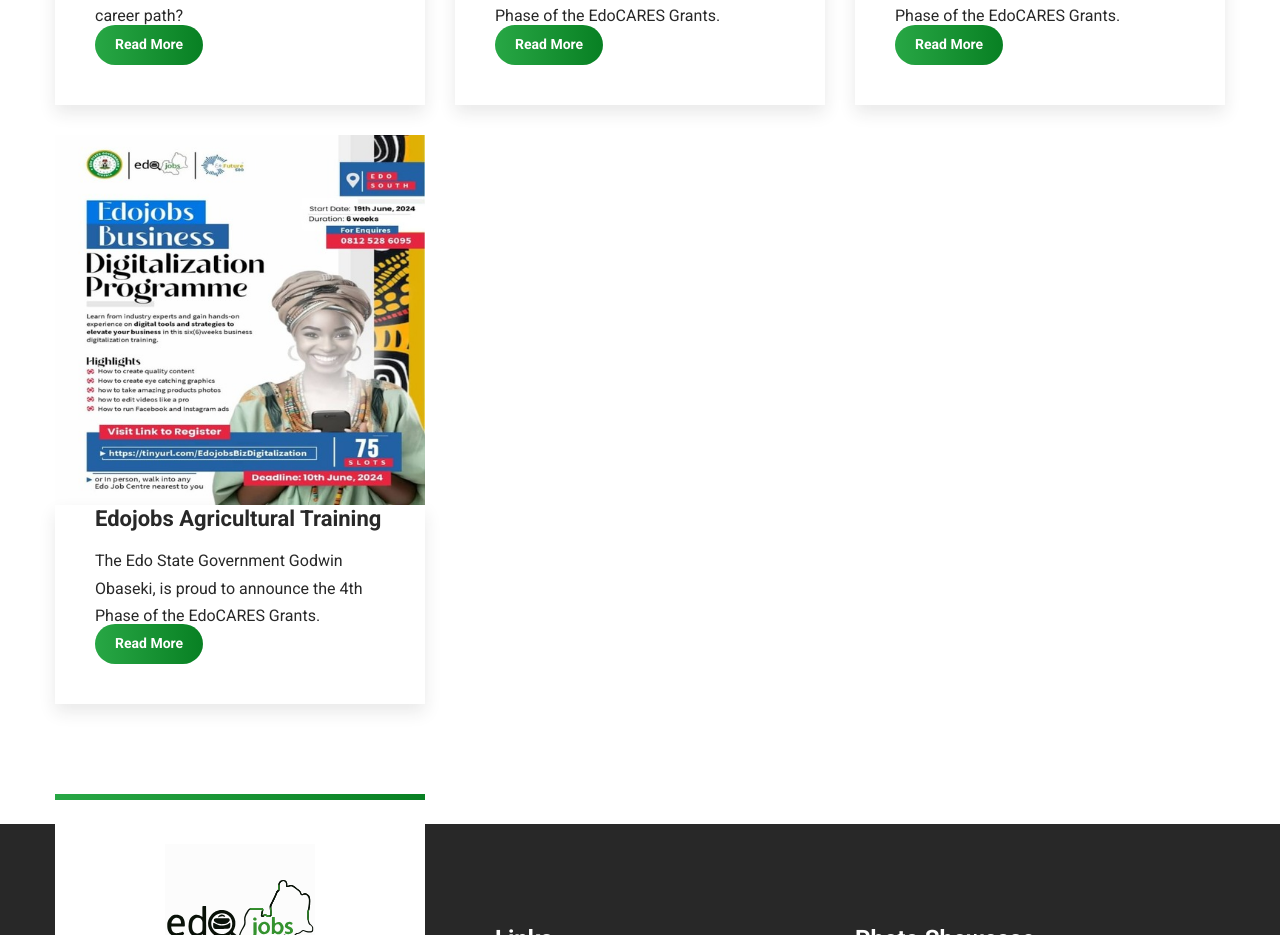
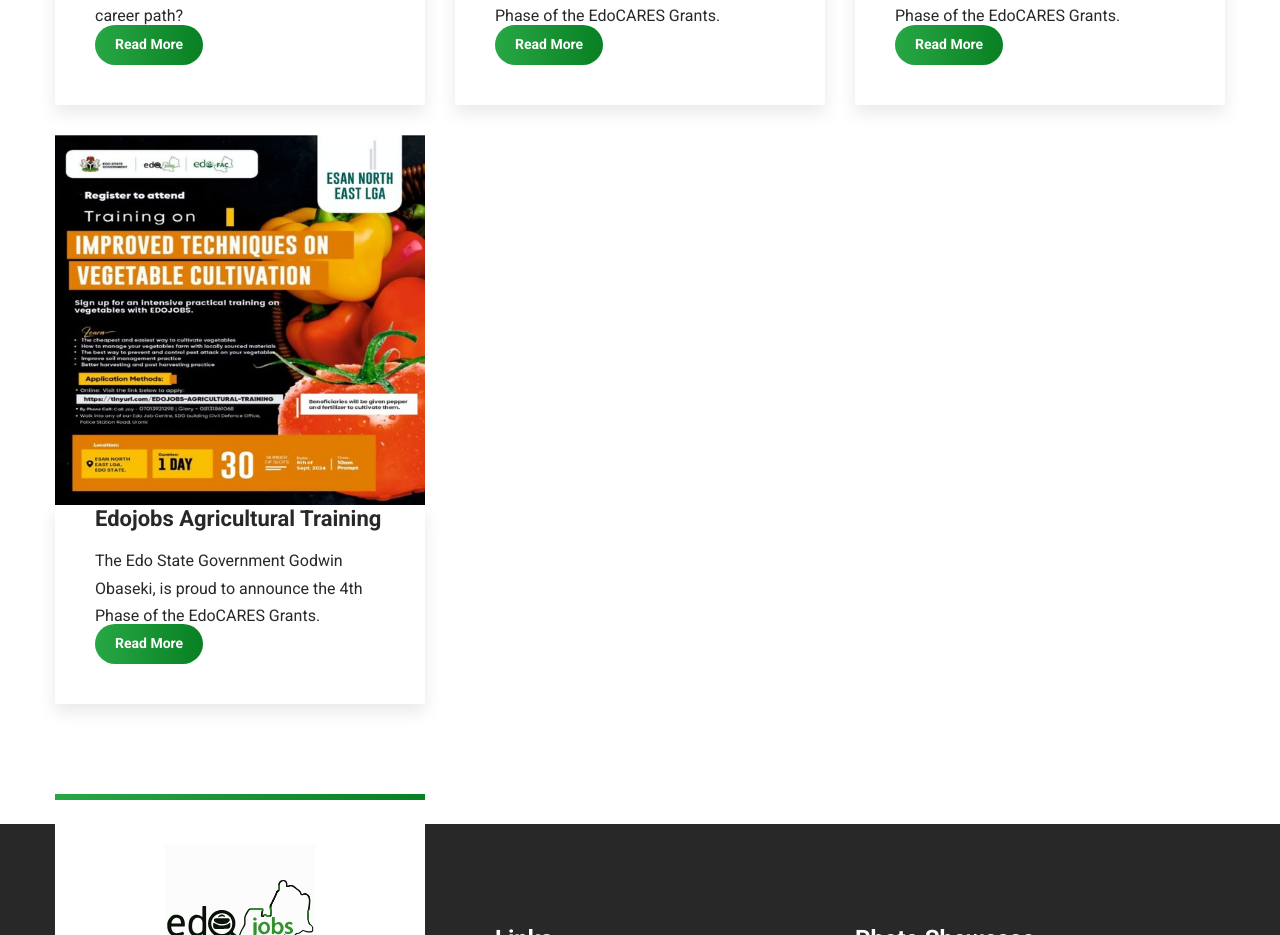
Before and after one commit to David-Uk/edojobs-frontend, a React (Create React App) app: page /upcoming in a window 1280 px wide. Shown: the part 1102-2037 px from the top of the page. Built offline with nearby package versions, Linux system fonts and the light colour scheme.

Commit message:
Added vegetable page

```diff
--- a/src/markup/pages/upcoming.jsx
+++ b/src/markup/pages/upcoming.jsx
@@ -89,7 +89,7 @@
     {
         key: 4,
         title: 'Edojobs Agricultural Training',
-        imageUrl: require('../../assets/images/programmes/businessdigital.jpeg'),
+        imageUrl: require('../../assets/images/programmes/vegetable.jpeg'),
         intro: 'The Edo State Government Godwin Obaseki, is proud to announce the 4th Phase of the EdoCARES Grants.',
         description: <p>
             The high nutritional value of vegetables make them highly appreciated for human consumption and lucrative on both small and large scale farming. <br />
```
